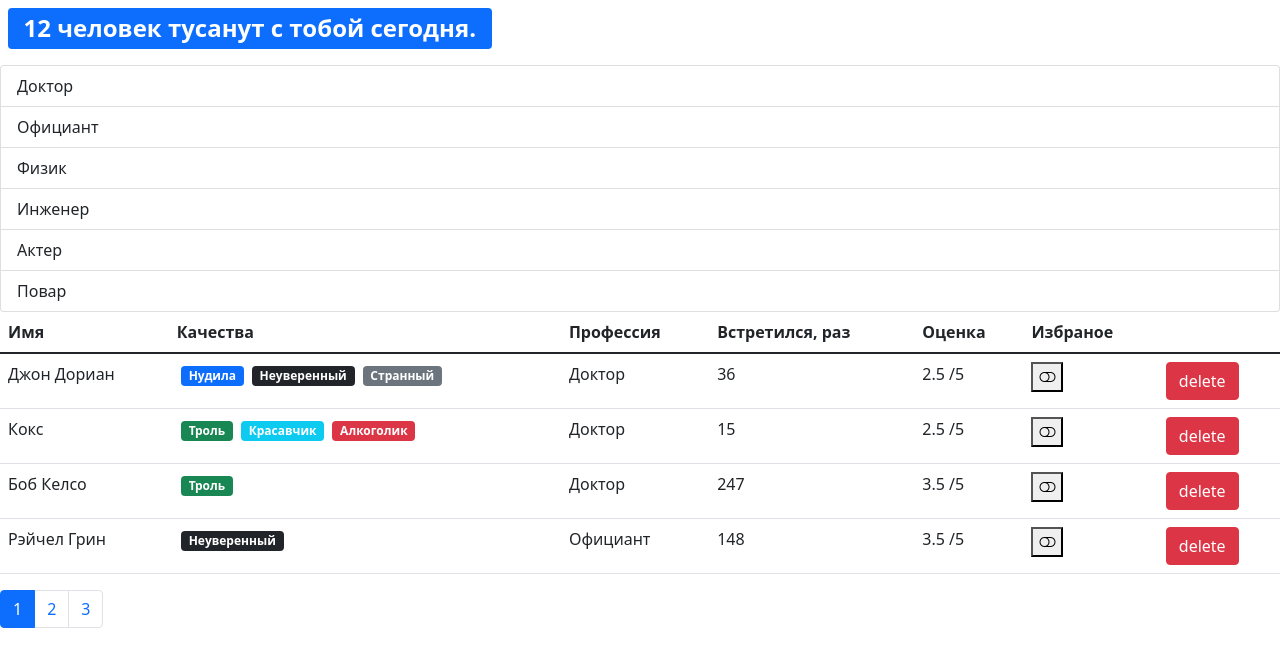
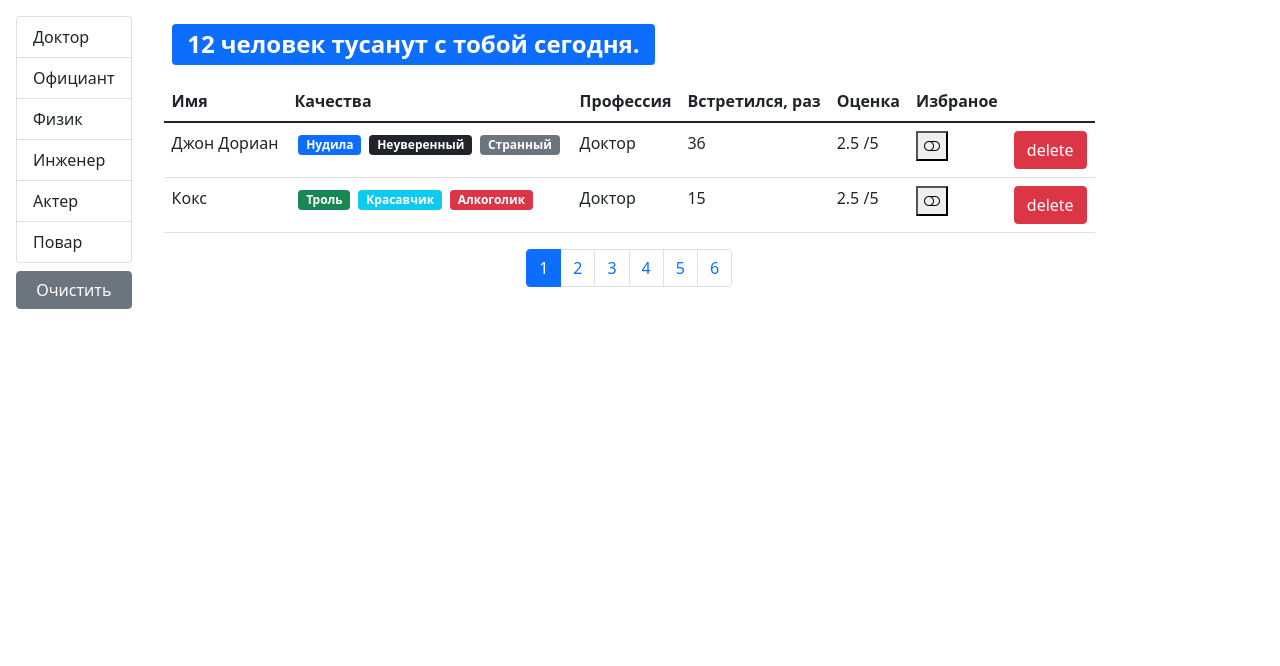
Before and after one commit to SberIrk/fast-company, a React (Create React App) app: page / in a window 1280 px wide. Shown: the top 666 px of the page. Built offline with nearby package versions, Linux system fonts and the light colour scheme.

Commit message:
update 0.24 filter

```diff
--- a/src/app/api/fake.api/professions.api.js
+++ b/src/app/api/fake.api/professions.api.js
@@ -1,4 +1,4 @@
-const professions = {
+export const professionsObject = {
     doctor: { _id: "67rdca3eeb7f6fgeed471818", name: "Доктор" },
     waiter: { _id: "67rdca3eeb7f6fgeed471820", name: "Официант" },
     physics: { _id: "67rdca3eeb7f6fgeed471814", name: "Физик" },
@@ -6,12 +6,20 @@ const professions = {
     actor: { _id: "67rdca3eeb7f6fgeed471824", name: "Актер" },
     cook: { _id: "67rdca3eeb7f6fgeed471829", name: "Повар" }
 };
-
-const fetchAll = () => new Promise((resolve) =>
-    window.setTimeout(function() {
-        resolve(professions);
-    }, 2000)
-);
+export const professions = [
+    { _id: "67rdca3eeb7f6fgeed471818", name: "Доктор" },
+    { _id: "67rdca3eeb7f6fgeed471820", name: "Официант" },
+    { _id: "67rdca3eeb7f6fgeed471814", name: "Физик" },
+    { _id: "67rdca3eeb7f6fgeed471822", name: "Инженер" },
+    { _id: "67rdca3eeb7f6fgeed471824", name: "Актер" },
+    { _id: "67rdca3eeb7f6fgeed471829", name: "Повар" }
+];
+const fetchAll = () =>
+    new Promise((resolve) => {
+        window.setTimeout(function() {
+            resolve(professionsObject);
+        }, 2000);
+    });
 
 export default {
     fetchAll
--- a/src/app/api/fake.api/user.api.js
+++ b/src/app/api/fake.api/user.api.js
@@ -1,18 +1,35 @@
-const professions = {
-    doctor: { _id: "67rdca3eeb7f6fgeed471818", name: "Доктор" },
-    waiter: { _id: "67rdca3eeb7f6fgeed471820", name: "Официант" },
-    physics: { _id: "67rdca3eeb7f6fgeed471814", name: "Физик" },
-    engineer: { _id: "67rdca3eeb7f6fgeed471822", name: "Инженер" },
-    actor: { _id: "67rdca3eeb7f6fgeed471824", name: "Актер" },
-    cook: { _id: "67rdca3eeb7f6fgeed471829", name: "Повар" }
-};
+import { professionsObject as professions } from "./professions.api";
 const qualities = {
-    tedious: { _id: "67rdca3eeb7f6fgeed471198", name: "Нудила", color: "primary" },
-    strange: { _id: "67rdca3eeb7f6fgeed471100", name: "Странный", color: "secondary" },
-    buller: { _id: "67rdca3eeb7f6fgeed4711012", name: "Троль", color: "success" },
-    alcoholic: { _id: "67rdca3eeb7f6fgeed471101", name: "Алкоголик", color: "danger" },
-    handsome: { _id: "67rdca3eeb7f6fgeed471102", name: "Красавчик", color: "info" },
-    uncertain: { _id: "67rdca3eeb7f6fgeed471103", name: "Неуверенный", color: "dark" }
+    tedious: {
+        _id: "67rdca3eeb7f6fgeed471198",
+        name: "Нудила",
+        color: "primary"
+    },
+    strange: {
+        _id: "67rdca3eeb7f6fgeed471100",
+        name: "Странный",
+        color: "secondary"
+    },
+    buller: {
+        _id: "67rdca3eeb7f6fgeed4711012",
+        name: "Троль",
+        color: "success"
+    },
+    alcoholic: {
+        _id: "67rdca3eeb7f6fgeed471101",
+        name: "Алкоголик",
+        color: "danger"
+    },
+    handsome: {
+        _id: "67rdca3eeb7f6fgeed471102",
+        name: "Красавчик",
+        color: "info"
+    },
+    uncertain: {
+        _id: "67rdca3eeb7f6fgeed471103",
+        name: "Неуверенный",
+        color: "dark"
+    }
 };
 
 const users = [
@@ -125,6 +142,14 @@ const users = [
         bookmark: false
     }
 ];
-export function fetchAll() {
-    return users;
-}
+
+const fetchAll = () =>
+    new Promise((resolve) => {
+        window.setTimeout(function() {
+            resolve(users);
+        }, 2000);
+    });
+
+export default {
+    fetchAll
+};
--- a/src/app/api/index.js
+++ b/src/app/api/index.js
@@ -1,4 +1,4 @@
-import * as users from "./fake.api/user.api";
+import users from "./fake.api/user.api";
 import professions from "./fake.api/professions.api";
 const API = {
     users,
--- a/src/app/app.jsx
+++ b/src/app/app.jsx
@@ -1,11 +1,14 @@
-import React, { useState } from "react";
+import React, { useEffect, useState } from "react";
 import Users from "./components/users";
-import SearchStatus from "./components/searchStatus";
 import api from "./api";
 
 function App() {
     // Берём данные api
-    const [users, setUsers] = useState(api.users.fetchAll());
+    const [users, setUsers] = useState([]);
+
+    useEffect(() => {
+        api.users.fetchAll().then((data) => setUsers(data));
+    }, []);
 
     // Кнопка удаления
     const onDelete = (userID) => {
@@ -27,7 +30,6 @@ function App() {
     };
     return (
         <div>
-            <SearchStatus length = {users.length}/>
             <Users
                 users = {users}
                 onDelete = {onDelete}
--- a/src/app/components/groupList.jsx
+++ b/src/app/components/groupList.jsx
@@ -8,6 +8,7 @@ const GroupList = ({
     onItemSelect,
     selectedItem
 }) => {
+    console.log(items);
     return (
         <ul className="list-group">
             {Object.keys(items).map(item =>
@@ -31,7 +32,7 @@ GroupList.defaultProps = {
 };
 
 GroupList.propTypes = {
-    items: PropTypes.object.isRequired,
+    items: PropTypes.oneOfType([PropTypes.object, PropTypes.array]),
     valueProperty: PropTypes.string.isRequired,
     contentProperty: PropTypes.string.isRequired,
     onItemSelect: PropTypes.func,
--- a/src/app/components/users.jsx
+++ b/src/app/components/users.jsx
@@ -5,39 +5,61 @@ import { paginate } from "../utilits/utils";
 import PropTypes from "prop-types";
 import GroupList from "./groupList";
 import api from "../api";
+import SearchStatus from "./searchStatus";
 
 const Users = ({ users, ...rest }) => {
     const [professions, setProfessions] = useState();
     const [selectedProf, setSelectedProf] = useState();
-    const count = users.length;
-    const pageSize = 4;
+    const pageSize = 2;
     const [currentPage, setCurrentPage] = useState(1);
     const handlePageChange = (pageIndex) => {
         setCurrentPage(pageIndex);
     };
+
     useEffect(() => {
         api.professions.fetchAll().then((data) => setProfessions(data));
     }, []);
+
+    useEffect(() => {
+        setCurrentPage(1);
+    }, [selectedProf]);
 
     const handleProfessionSelect = (item) => {
         setSelectedProf(item);
     };
 
+    const valuePropertyProf = "_id";
     const filteredUsers = selectedProf
         // Тут не поулчаеться сравнить обьекты
-        ? users.filter((user) => user.profession._id === selectedProf._id)
+        ? users.filter((user) => user.profession[valuePropertyProf] === selectedProf[valuePropertyProf])
         : users;
     console.log(filteredUsers);
+    const count = filteredUsers.length;
     const userCrop = paginate(filteredUsers, currentPage, pageSize);
+    const clearFilter = () => {
+        setSelectedProf();
+    };
+
     return (
-        <>
+        <div className="d-flex">
             {professions && (
+                <div className="d-flex flex-column flex-shrink-0 p-3">
                     <GroupList
+                        valueProperty = {valuePropertyProf}
                         items = {professions}
                         onItemSelect = {handleProfessionSelect}
                         selectedItem = {selectedProf}
                     />
+                    <button
+                        className="btn btn-secondary mt-2"
+                        onClick={clearFilter}
+                    >
+                        Очистить
+                    </button>
+                </div>
             )}
+            <div className="d-flex flex-column p-3">
+                <SearchStatus length = {count}/>
                 {count > 0 && (
                     <table className="table">
                         <thead>
@@ -61,14 +83,16 @@ const Users = ({ users, ...rest }) => {
                         </tbody>
                     </table>
                 )}
-
+                <div className="d-flex justify-content-center">
                     <Pagination
                         itemsCount = {count}
                         pageSize = {pageSize}
                         currentPage = {currentPage}
                         onPageSize = {handlePageChange}
                     />
-        </>
+                </div>
+            </div>
+        </div>
     );
 };
 
```
Lines whose indentation alone changed are shown as unchanged.
